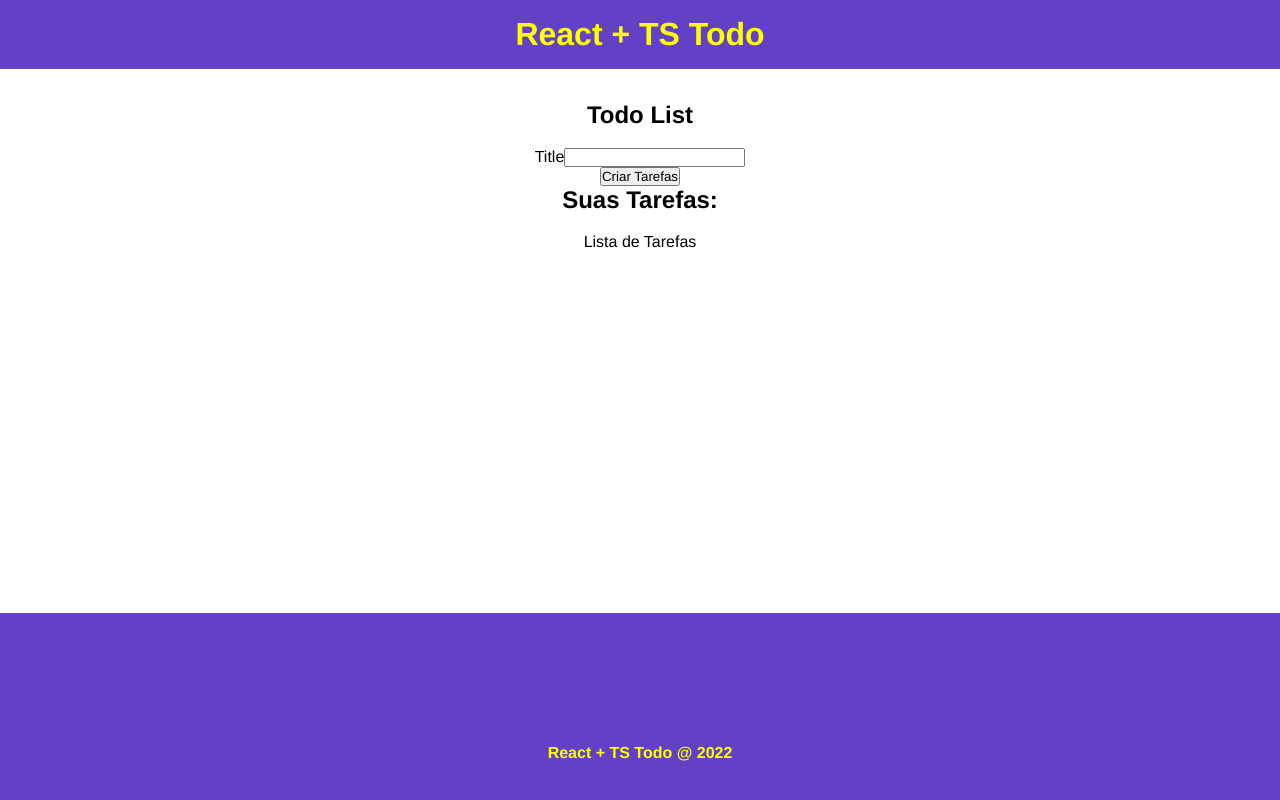
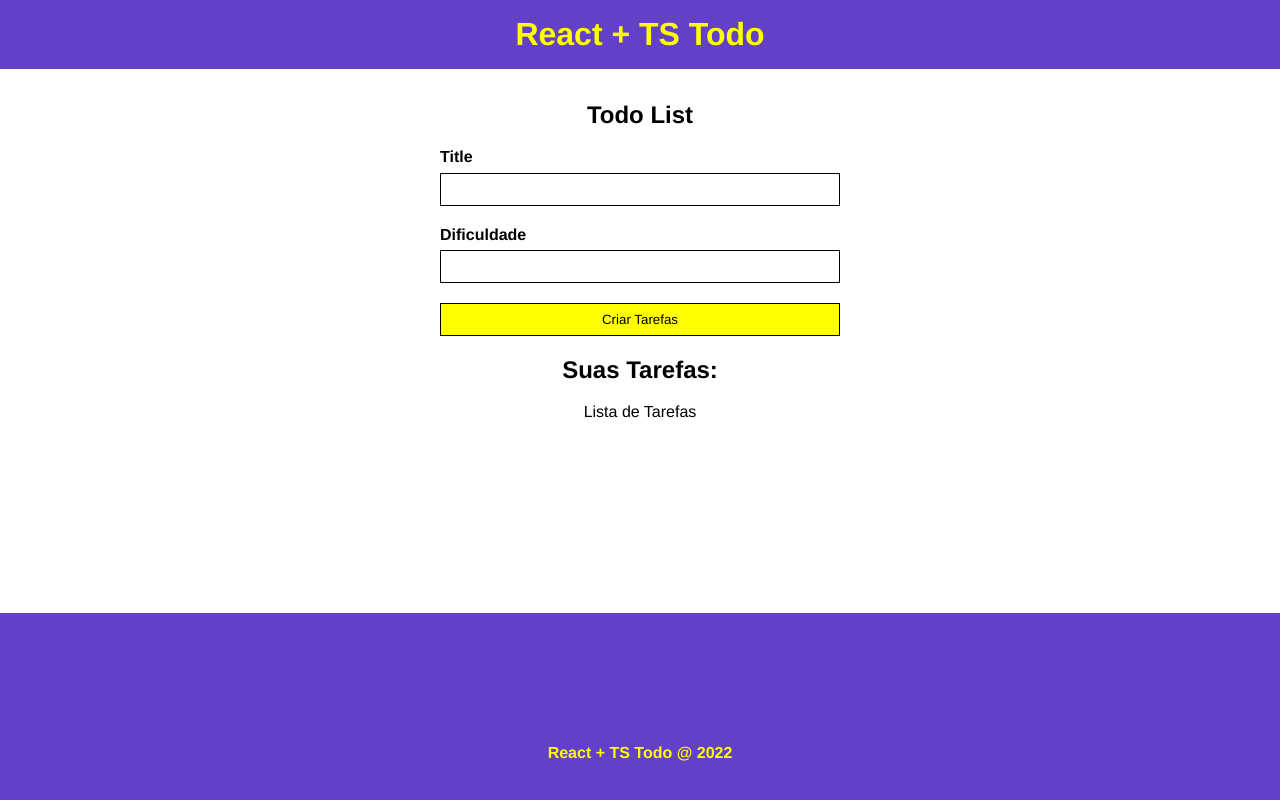
Before and after one commit to vitoriacst/Todo-List-TypeScript-, a React (Create React App) app in the folder app/: page / in a window 1280 px wide. Shown: the top 800 px of the page. Built offline with nearby package versions, Linux system fonts and the light colour scheme.

Commit message:
feat: :lipstick: building and using the task Form component

```diff
--- /dev/null
+++ b/app/src/components/TaskForm.module.css
@@ -0,0 +1,36 @@
+.form{
+  display: flex;
+  flex-direction: column;
+  max-width: 400px;
+  margin: 0 auto;
+}
+
+.form input{
+  padding: 8px 15px;
+  margin-bottom: 1.5em;
+  border-radius: 0;
+  border:  1px solid black;
+}
+
+.form input[type="submit"]{
+  background-color: yellow;
+  border: 1px solid black;
+  transition: .5s;
+  cursor: pointer;
+}
+
+.form input[type="submit"]:hover{
+  background-color: white;
+  border-color: gray;
+}
+
+.input_container{
+  display: flex;
+  flex-direction: column;
+  text-align: left;
+}
+
+.input_container label{
+  font-weight: bold;
+  margin-bottom: .4em;
+}
--- a/app/src/components/TaskForm.tsx
+++ b/app/src/components/TaskForm.tsx
@@ -1,3 +1,6 @@
+
+// css
+import styles from './TaskForm.module.css'
 
 interface props {
   btnText : string
@@ -5,18 +8,25 @@ interface props {
 
 const TaskForm = ({btnText}: props) => {
   return (
-    <form >
-        <div>
+    <form className={styles.form}>
+        <div className={styles.input_container}>
           <label htmlFor="title">
             Title
           </label>
           <input
-          type="text"
-          name="title"
-          id="Titulo da tarefa" />
+            type="text"
+            name="title"
+            id="Titulo da tarefa" />
         </div>
-        <label htmlFor="difficulty"></label>
-        <input type="submit" name="difficulty" value={btnText} />
+        <div className={styles.input_container}>
+          <label htmlFor="difficulty">Dificuldade</label>
+          <input type="text"
+            name="difficulty"/>
+        </div>
+          <input
+            type="submit"
+            name="difficulty"
+            value={btnText} />
     </form>
   )
 }
```
